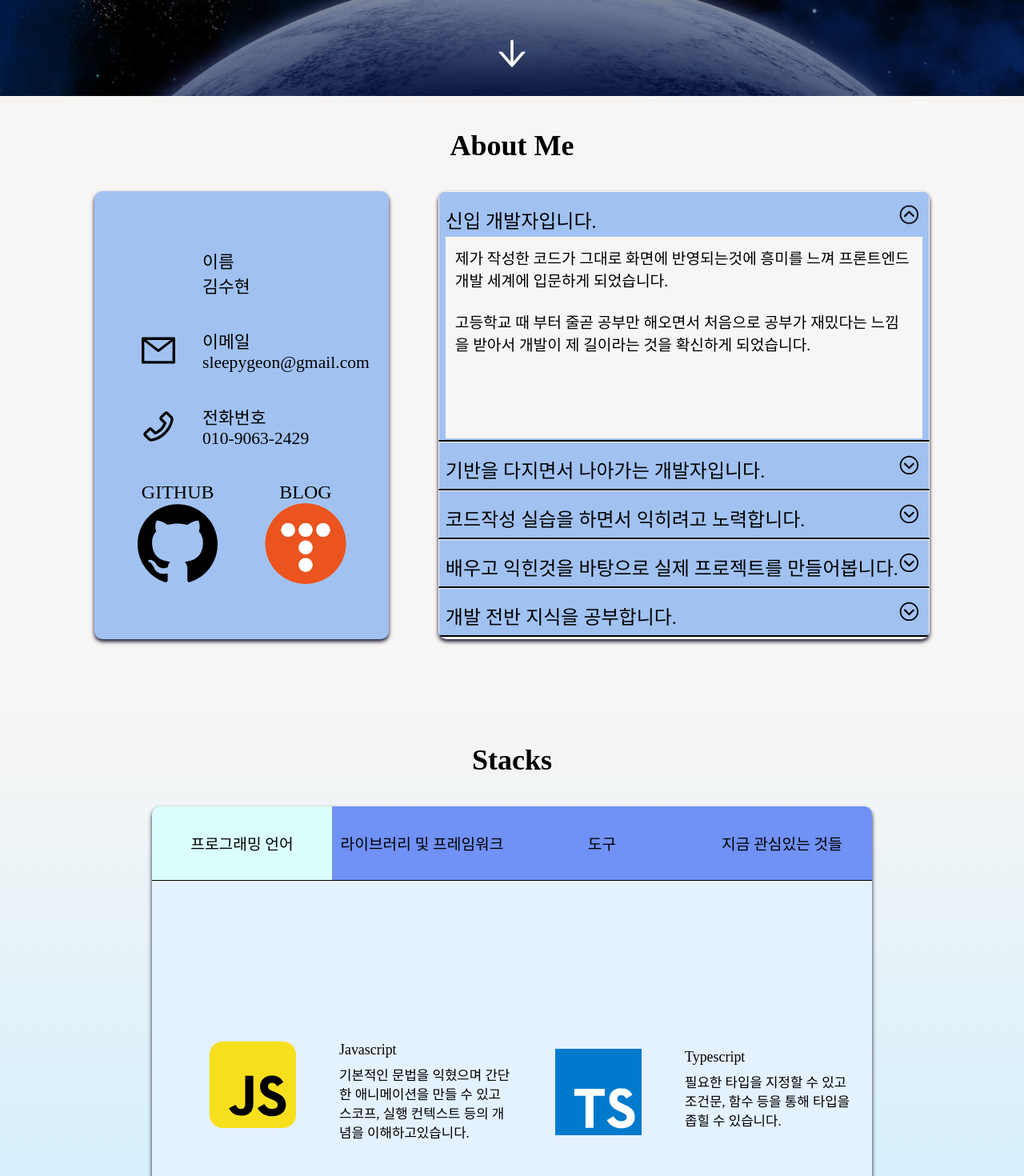
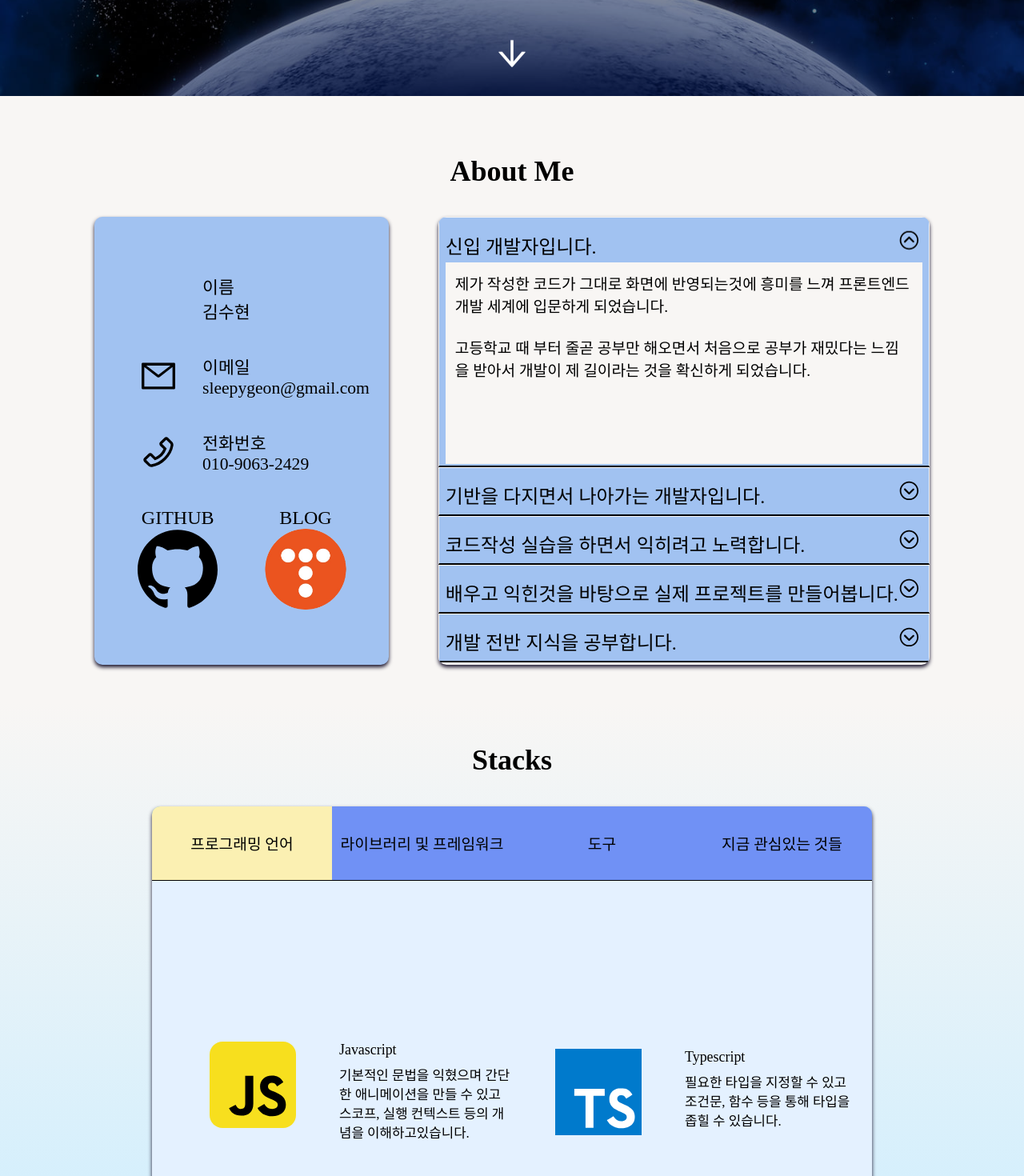
Before and after one commit to kimsh322/portfolio-react, a React (Vite) app: page / in a window 1280 px wide. Shown: the part 440-1910 px from the top of the page at 80% size. Built offline with nearby package versions, Linux system fonts and the light colour scheme; some icons are missing; a web font is replaced by a local one.

Commit message:
Feat : 헤더의 버튼 클릭시 해당 컴포넌트로 이동하는 기능 추가

```diff
--- a/src/App.tsx
+++ b/src/App.tsx
@@ -6,23 +6,47 @@ import styled from "styled-components";
 import GlobalStyle from "./styles/GlobalStyle";
 import Footer from "./Footer";
 import Intro from "./pages/Intro";
-import { useEffect, useState } from "react";
+import { useEffect, useRef, useState } from "react";
 import { handleHeaderColor } from "./util/handleHeaderColor";
 
+interface Category {
+  [key: string]: number;
+}
+
 function App() {
+  // 스크롤시 헤더 색 변경
   const [isHeaderColor, setIsHeaderColor] = useState(false);
   useEffect(() => {
     window.addEventListener("scroll", () => handleHeaderColor(setIsHeaderColor));
   }, []);
 
+  const scrollRef = useRef<any>([]);
+
+  const handleScrollView = (event: React.MouseEvent<HTMLDivElement>) => {
+    const name = event.target as HTMLButtonElement;
+    console.log(name.innerText);
+    const category: Category = {
+      About: 0,
+      Stacks: 1,
+      Projects: 2,
+    };
+    scrollRef.current[category[name.innerText]].scrollIntoView({ behavior: "smooth" });
+  };
+
   return (
     <AppContainer>
       <GlobalStyle />
-      <Header isHeaderColor={isHeaderColor} />
+      <Header isHeaderColor={isHeaderColor} handleScrollView={handleScrollView} />
       <Intro />
-      <About />
-      <Stacks />
-      <Projects />
+      <div ref={(el) => (scrollRef.current[0] = el)}>
+        <About />
+      </div>
+      <div ref={(el) => (scrollRef.current[1] = el)}>
+        <Stacks />
+      </div>
+      <div ref={(el) => (scrollRef.current[2] = el)}>
+        <Projects />
+      </div>
       <Footer />
     </AppContainer>
   );
--- a/src/Header.tsx
+++ b/src/Header.tsx
@@ -4,9 +4,13 @@ import { MdDarkMode, MdLightMode } from "react-icons/md";
 
 interface Props {
   isHeaderColor: boolean;
+  handleScrollView: any;
+}
+interface StyleProps {
+  isHeaderColor: boolean;
 }
 
-const NavBar = ({ isHeaderColor }: Props) => {
+const NavBar = ({ isHeaderColor, handleScrollView }: Props) => {
   const [mode, setMode] = useState<"dark" | "light">("light");
 
   // 로컬스토리지에 있는 모드 불러오기
@@ -35,7 +39,7 @@ const NavBar = ({ isHeaderColor }: Props) => {
   return (
     <NavBarContainer isHeaderColor={isHeaderColor}>
       <span className="nickname">김수현 포트폴리오</span>
-      <div className="link-container">
+      <div className="link-container" onClick={handleScrollView}>
         <button className="contents">About</button>
         <button className="contents">Stacks</button>
         <button className="contents">Projects</button>
@@ -49,7 +53,7 @@ const NavBar = ({ isHeaderColor }: Props) => {
 
 export default NavBar;
 
-const NavBarContainer = styled.div<Props>`
+const NavBarContainer = styled.header<StyleProps>`
   display: flex;
   justify-content: right;
   align-items: center;
@@ -85,11 +89,11 @@ const NavBarContainer = styled.div<Props>`
     text-decoration: none;
     color: ${({ isHeaderColor }) => (isHeaderColor ? "var(--font-color1)" : "white")};
     cursor: pointer;
+    &:hover {
+      color: var(--font-hover-color);
+    }
   }
   .active {
-    color: var(--font-hover-color);
-  }
-  .contents:hover {
     color: var(--font-hover-color);
   }
   .mode {
--- a/src/pages/About.tsx
+++ b/src/pages/About.tsx
@@ -25,6 +25,7 @@ const AboutContainer = styled.div`
   padding: 2%;
   justify-content: center;
   align-items: center;
+  padding-top: 7%;
   .about-box {
     display: flex;
     justify-content: center;
--- a/src/pages/Projects.tsx
+++ b/src/pages/Projects.tsx
@@ -24,6 +24,6 @@ const ProjectsContainer = styled.div`
   flex-direction: column;
   align-items: center;
   width: 100%;
-  padding: 2%;
+  padding: 7% 2% 2% 2%;
   background-color: var(--background-color2);
 `;
--- a/src/styles/GlobalStyle.tsx
+++ b/src/styles/GlobalStyle.tsx
@@ -32,7 +32,7 @@ const GlobalStyle = createGlobalStyle`
         --header-color : #A1C2F1;
         --font-color1 : #000;
         --font-color2 : #0A6EBD;
-        --font-hover-color : #DAFFFB;
+        --font-hover-color : #FBF0B2;
         --font-selected-color : #001C30;
         --stackcard-color : #E4F1FF;
         --stack-header-color : #7091F5;
@@ -49,7 +49,7 @@ const GlobalStyle = createGlobalStyle`
         --header-color : #0A6EBD;
         --font-color1 : #fff;
         --font-color2 : #A7ECEE;
-        --font-hover-color : #001C30;
+        --font-hover-color : #FFC436;
         --font-selected-color : #DAFFFB;
         --stackcard-color : #5C8374;
         --stack-header-color : #183D3D;
```
